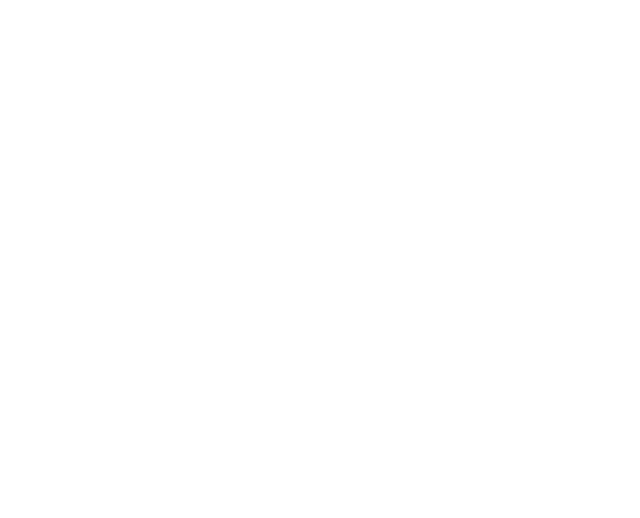
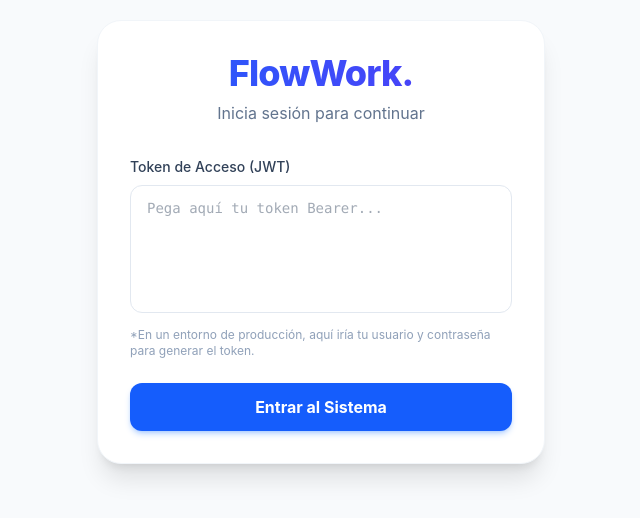
Before and after one commit to ecalar/flowwork, a React app in the folder frontend/: page /login in a window 1280 px wide. Before the commit this address had no page. Shown: the part 158-676 px from the top of the page, without its empty margins (319-959 px from the left). Built offline with nearby package versions, Linux system fonts and the light colour scheme; the HTML template or start-up script is replaced by a standard one.

Commit message:
feat(frontend): implementar flujo de login protegido y almacenamiento de token

```diff
--- a/frontend/src/App.jsx
+++ b/frontend/src/App.jsx
@@ -1,15 +1,32 @@
-import { BrowserRouter, Routes, Route } from 'react-router-dom';
+import { BrowserRouter, Routes, Route, Navigate } from 'react-router-dom';
 import MainLayout from './layouts/MainLayout';
 import Dashboard from './pages/Dashboard';
 import Tasks from './pages/Tasks';
 import Chat from './pages/Chat';
+import Login from './pages/Login';
+
+// Componente guardián que verifica si hay token
+const PrivateRoute = ({ children }) => {
+  const token = localStorage.getItem('flowwork_token');
+  return token ? children : <Navigate to="/login" replace />;
+};
 
 function App() {
   return (
     <BrowserRouter>
       <Routes>
-        {/* Todas las rutas estarán envueltas por MainLayout */}
-        <Route path="/" element={<MainLayout />}>
+        {/* Ruta pública */}
+        <Route path="/login" element={<Login />} />
+
+        {/* Rutas privadas (Protegidas por PrivateRoute) */}
+        <Route
+          path="/"
+          element={
+            <PrivateRoute>
+              <MainLayout />
+            </PrivateRoute>
+          }
+        >
           <Route index element={<Dashboard />} />
           <Route path="tasks" element={<Tasks />} />
           <Route path="chat" element={<Chat />} />
--- a/frontend/src/layouts/MainLayout.jsx
+++ b/frontend/src/layouts/MainLayout.jsx
@@ -1,13 +1,20 @@
-import { Link, Outlet, useLocation } from 'react-router-dom';
+import { Link, Outlet, useLocation, useNavigate } from 'react-router-dom';
 
 export default function MainLayout() {
   const location = useLocation();
+  const navigate = useNavigate(); // Inicializamos el hook aquí
 
   const navItems = [
     { name: 'Dashboard', path: '/' },
     { name: 'Tareas', path: '/tasks' },
     { name: 'Sala de Chat', path: '/chat' },
   ];
+
+  // Función para borrar el token y salir
+  const handleLogout = () => {
+    localStorage.removeItem('flowwork_token');
+    navigate('/login');
+  };
 
   return (
     <div className="min-h-screen bg-slate-100 flex font-sans text-slate-800">
@@ -38,15 +45,22 @@
           })}
         </nav>
 
-        <div className="p-4 m-4 bg-white/80 rounded-xl border border-white/60 shadow-sm text-sm text-center text-slate-500">
+        {/* Tarjeta de usuario con botón de cerrar sesión */}
+        <div className="p-4 m-4 bg-white/80 rounded-xl border border-white/60 shadow-sm text-center">
           <p className="font-medium text-slate-700">Enrique</p>
-          <p className="text-xs">Desarrollador Backend</p>
+          <p className="text-xs text-slate-500 mb-3">Dev Backend</p>
+          <button
+            onClick={handleLogout}
+            className="w-full text-xs font-bold text-red-500 hover:text-red-700 bg-red-50 hover:bg-red-100 py-2 rounded-lg transition-colors"
+          >
+            Cerrar Sesión
+          </button>
         </div>
       </aside>
 
       {/* Área de contenido principal */}
       <main className="flex-1 p-8 overflow-y-auto">
-        <Outlet /> {/* Aquí es donde React Router inyectará las páginas */}
+        <Outlet />
       </main>
     </div>
   );
--- /dev/null
+++ b/frontend/src/pages/Login.jsx
@@ -0,0 +1,55 @@
+import { useState } from 'react';
+import { useNavigate } from 'react-router-dom';
+
+export default function Login() {
+  const [tokenInput, setTokenInput] = useState('');
+  const navigate = useNavigate();
+
+  const handleLogin = (e) => {
+    e.preventDefault();
+    if (tokenInput.trim() !== '') {
+      // Guardamos el token en el navegador de forma segura
+      localStorage.setItem('flowwork_token', tokenInput.trim());
+      // Redirigimos al Dashboard
+      navigate('/');
+    }
+  };
+
+  return (
+    <div className="min-h-screen bg-slate-50 flex items-center justify-center p-4">
+      <div className="max-w-md w-full bg-white rounded-3xl shadow-xl border border-slate-100 p-8">
+        <div className="text-center mb-8">
+          <h1 className="text-4xl font-extrabold bg-gradient-to-r from-blue-600 to-indigo-600 bg-clip-text text-transparent tracking-tight mb-2">
+            FlowWork.
+          </h1>
+          <p className="text-slate-500">Inicia sesión para continuar</p>
+        </div>
+
+        <form onSubmit={handleLogin} className="space-y-6">
+          <div>
+            <label className="block text-sm font-medium text-slate-700 mb-2">
+              Token de Acceso (JWT)
+            </label>
+            <textarea
+              value={tokenInput}
+              onChange={(e) => setTokenInput(e.target.value)}
+              placeholder="Pega aquí tu token Bearer..."
+              className="w-full px-4 py-3 rounded-xl border border-slate-200 focus:ring-2 focus:ring-blue-500 focus:border-blue-500 outline-none transition-all resize-none h-32 text-sm text-slate-600 font-mono"
+              required
+            />
+            <p className="text-xs text-slate-400 mt-2">
+              *En un entorno de producción, aquí iría tu usuario y contraseña para generar el token.
+            </p>
+          </div>
+
+          <button
+            type="submit"
+            className="w-full bg-blue-600 hover:bg-blue-700 text-white font-bold py-3 px-4 rounded-xl transition-colors shadow-md shadow-blue-500/30"
+          >
+            Entrar al Sistema
+          </button>
+        </form>
+      </div>
+    </div>
+  );
+}
--- a/frontend/src/services/api.js
+++ b/frontend/src/services/api.js
@@ -1,13 +1,11 @@
 import axios from 'axios';
 
-// Creamos una instancia configurada de Axios
 export const api = axios.create({
-  baseURL: 'http://localhost:8080/api',
+  baseURL: 'http://localhost:8080/api', // La URL de tu Gateway
 });
 
-
 api.interceptors.request.use((config) => {
-  const token = eyJhbGciOiJIUzI1NiJ9.eyJzdWIiOiJFbnJpcXVlIiwicm9sZSI6IkFETUlOIiwiaWF0IjoxNzgwNjA3MjcwLCJleHAiOjE3ODA2OTM2NzB9.bjt0PqhIUUwQ0QYr0SUM86Lcyb2S9mi_-gwTydPxJQY;
+  const token = localStorage.getItem('flowwork_token');
 
   if (token) {
     config.headers.Authorization = `Bearer ${token}`;
```
